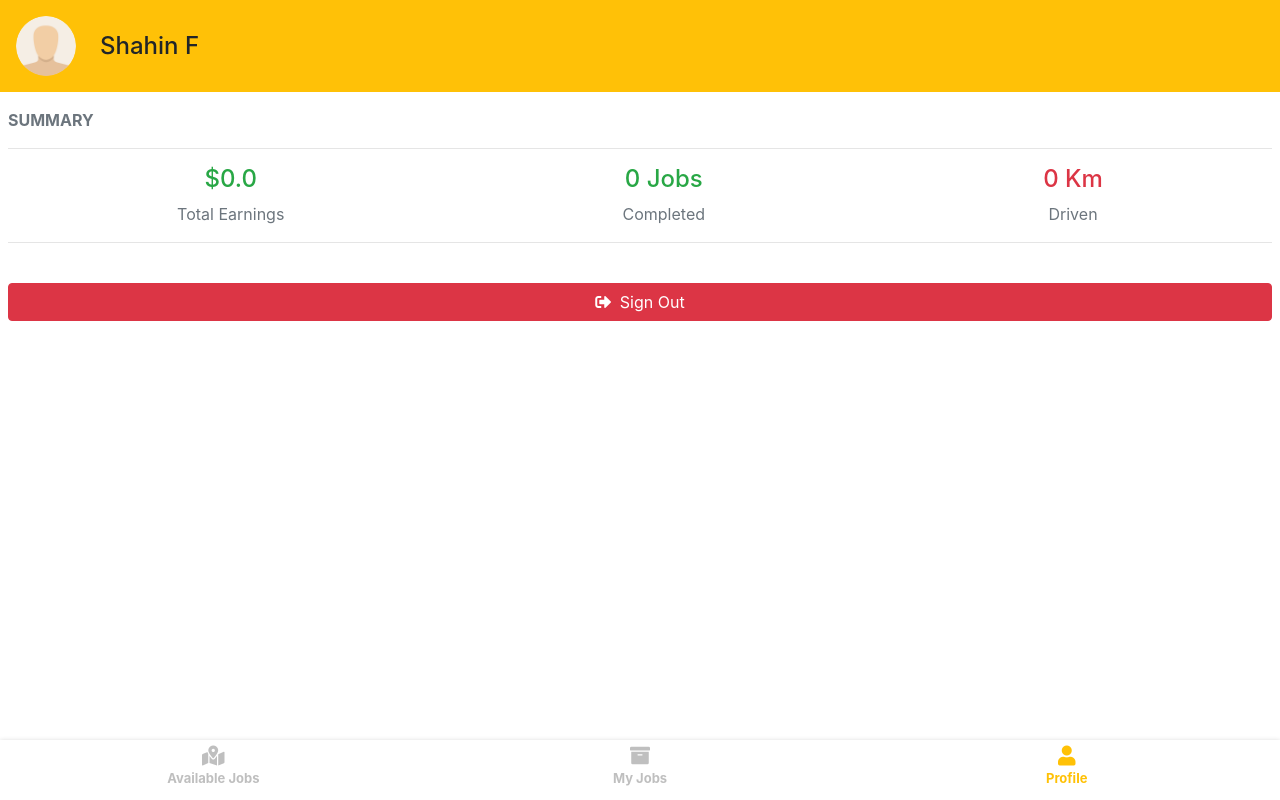
After one commit to Shahfarzane/Parcel-shipping, a Django app: page /courier/profile/ in a window 1280 px wide. The commit adds this page. Run offline with Django 3.2, Linux system fonts and the light colour scheme; a user stored in the database is signed in; data comes from the database, SQL or seed files in the repository; some libraries are stand-ins or nearby versions.

Commit message:
Profile page completed

```diff
--- a/core/courier/views.py
+++ b/core/courier/views.py
@@ -82,3 +82,23 @@ def archived_jobs_page(request):
     return render(request, 'courier/archived_jobs.html', {
         "jobs": jobs
     })
+
+@login_required(login_url="/sign-in/?next=/courier/")
+def profile_page(request):
+
+    jobs = Job.objects.filter(
+        courier=request.user.courier,
+        status= Job.COMPLETED_STATUS
+    )
+
+    ## 0.8 means only 80 precent of the payments goes to the courier
+    total_earnings = round(sum(job.price for job in jobs) * 0.8, 2)
+    total_jobs = len(jobs)
+    total_km = sum(job.distance for job in jobs)
+
+
+    return render(request, 'courier/profile.html', {
+        "total_jobs": total_jobs,
+        "total_earnings": total_earnings,
+        "total_km": total_km,
+    })
--- a/core/templates/courier/bottom_tabs.html
+++ b/core/templates/courier/bottom_tabs.html
@@ -36,6 +36,7 @@
 {% url 'courier:available_jobs' as available_jobs_url %}
 {% url 'courier:current_job' as current_job_url %}
 {% url 'courier:archived_jobs' as archived_jobs_url %}
+{% url 'courier:profile' as profile_url %}
 
 <div class="bottom-tabs d-flex">
     <a href="{% url 'courier:available_jobs' %}" class="{% if request.path == available_jobs_url %}active{% endif %}">
@@ -47,7 +48,7 @@
         <i class="fas fa-archive"></i>
         <span>My Jobs</span>
     </a>
-    <a href="">
+    <a href="{% url 'courier:profile' %}" class="{% if request.path == profile_url %}active{% endif %}">
         <i class="fas fa-user"></i>
         <span>Profile</span>
     </a>
--- /dev/null
+++ b/core/templates/courier/profile.html
@@ -0,0 +1,45 @@
+{% extends 'courier/base.html' %}
+{% load static %}
+
+{% block content %}
+
+<div class="media align-items-center bg-warning p-3">
+    <img src="{% static 'img/avatar.png' %}" class="rounded-circle" width="60" height="60">
+    <div class="media-body ml-4">
+        <h4 class="mb-0">{{ request.user.get_full_name }}</h4>
+    </div>
+</div>
+
+
+
+<div class="mt-2 p-2">
+    <b class="text-secondary">SUMMARY</b>
+    <hr />
+
+    <div class="d-flex text-center">
+        <div class="flex-grow-1">
+            <h4 class="text-success">${{ total_earnings }}</h4>
+            <span class="text-secondary">Total Earnings</span>
+        </div>
+        <div class="flex-grow-1">
+            <h4 class="text-success">{{ total_jobs }} Jobs</h4>
+            <span class="text-secondary">Completed</span>
+        </div>
+        <div class="flex-grow-1">
+            <h4 class="text-danger">{{ total_km }} Km</h4>
+            <span class="text-secondary">Driven</span>
+        </div>
+    </div>
+    <hr />
+</div>
+
+<div class="p-2">
+    <a href="/sign-out/" class="btn btn-block btn-danger btn-md mt-2">
+        <i class="fas fa-sign-out-alt mr-1"></i>
+        Sign Out
+    </a>
+</div>
+
+{% include 'courier/bottom_tabs.html' %}
+
+{% endblock %}
--- a/fastparcel/urls.py
+++ b/fastparcel/urls.py
@@ -28,6 +28,7 @@ courier_urlpatterns = [
     path('jobs/current/<id>/take_photo/', courier_views.current_job_take_photo_page, name="current_job_take_photo"),
     path('jobs/complete/', courier_views.job_complete_page, name="job_complete"),
     path('jobs/archived/', courier_views.archived_jobs_page, name="archived_jobs"),
+    path('profile/', courier_views.profile_page, name="profile"),
 
 
 
```
